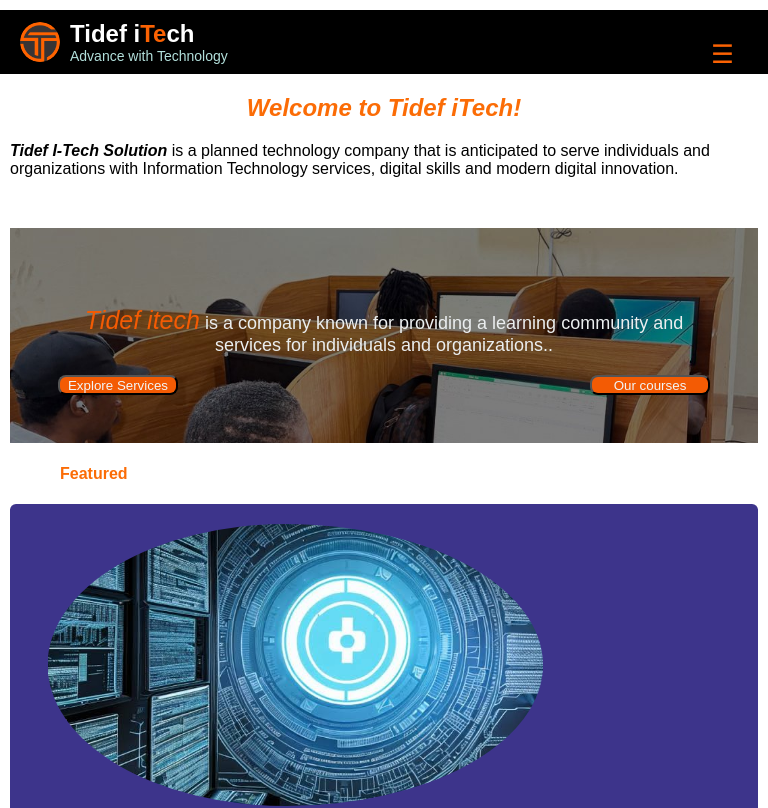
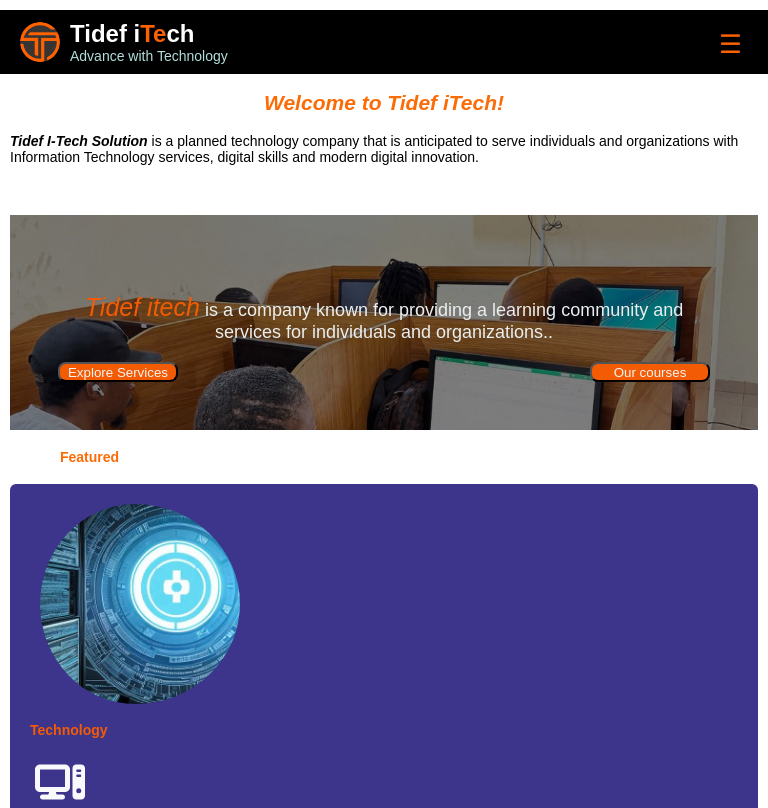
Before and after one commit to Wasem1209/Tidef-itech, a React (Vite) app in the folder frontend/: page / in a window 768 px wide. Shown: the top 808 px of the page. Built offline with nearby package versions, Linux system fonts and the light colour scheme.

Commit message:
small changes on css

```diff
--- a/frontend/src/components/Home.css
+++ b/frontend/src/components/Home.css
@@ -5,6 +5,10 @@
   overflow-x: hidden;
 }
 
+
+.home-con{
+  max-width: 100%;
+}
 .home-container {
  background-image: url(/images/modif.jpg);
   background-size: contain;
@@ -14,14 +18,7 @@
 
 
 
-@media (max-width: 768px) {
-  .home-container{
-    background-image: url(/images/modif.jpg);
-  background-size: 810px;
-  background-repeat: no-repeat;
-  background-position: center;
-  }
-}
+
   .hero-content {
     margin-top: 50px;
     color: rgb(235, 238, 239);
@@ -97,17 +94,7 @@
     object-fit: cover;
   }
 
-  @media (max-device-width: 768px) {
-    .circle-image {
-      width: 200px;
-      padding-left: 10px;
-      height: 200px;
-      border-radius: 50%;
-      overflow: hidden;
-      display: flex;
-      object-fit: cover;
-    }
-  }
+
 
   .tec {
     display: flex;
@@ -160,13 +147,6 @@
 
   }
 
-  @media (min-width: 768px) {
-    .known {
-      color: #000;
-      padding-top: 30px;
-    text-align: center;
-    }
-  }
 
   .trend {
     display: flex;
@@ -242,13 +222,7 @@
   margin-left: 30%;
  }
 
- @media (max-width: 768px) {
-  .features{
-    flex-direction: column;
-    align-items: center;
-    font-size: 1.6rem;
-  }
- }
+
 
  /* Support */
  .support {
@@ -327,24 +301,7 @@
   transition: transform 0.3s ease, box-shadow 0.3s ease;
 }
 
-@media (min-width: 768px) {
-  .boo {
-    display: flex;
-    width: 310px;
-    text-align: center;
-    border: solid #3d348b;
-    margin-top: 20px;
-    border-left-color:#009b1f ;
-    border-right-color: #f35b04;
-    font-size: 1.2rem;
-    margin-left: 253px;
-    border-radius: 5px;
-    background-color: #f9f8fd;
-    color: #000;
-    padding-left: 50px;
-    transition: transform 0.3s ease, box-shadow 0.3s ease;
-  }
-}
+
 
 .boo:hover {
  transform: translateY(15px);
--- a/frontend/src/components/Home.jsx
+++ b/frontend/src/components/Home.jsx
@@ -24,7 +24,7 @@
 import "./Home.css";
 const Home = () => {
   return (
-    <>
+    <div className="home-con">
     <section className="section-we>">
       <h1 className="h1"><em>Welcome to Tidef iTech!</em></h1>
       <p><strong><em>Tidef I-Tech Solution</em></strong> is a planned technology company that is anticipated to serve individuals and organizations with Information Technology services, digital skills and modern digital innovation.</p>
@@ -146,7 +146,7 @@
         <Link to="https://www.linkedin.com/in/tidef-itech-6877b1362/?trk=flagship3_open_to_hiring_creation_upsell&lipi=urn%3Ali%3Apage%3Ad_flagship3_profile_view_base%3B1eY4yYMAQ5eQiBHmDkUGQw%3D%3D"><button className=" boo">Reserve Space for Me</button></Link>
 
         </section>
-    </>
+    </div>
   );
 };
 
--- a/frontend/src/index.css
+++ b/frontend/src/index.css
@@ -15,6 +15,8 @@
     color: white;
     margin-left: -10px;
     margin-right: -10px;
+
+
   }
 
   .logo-section {
@@ -121,8 +123,8 @@
 
   .menu {
     position: absolute;
-    top: 30px;
-    right: -6px;
+    top: 20px;
+    right: 6px;
     margin-bottom: 10px;
   }
 
@@ -210,29 +212,93 @@
   gap: 10px;
 }
 
-@media screen and (min-width: 1200px) {
+.bod{
+  font-size: 10px;
+}
+@media screen and (max-width: 1024) {
   body {
-    font-size: 18px;
+    font-size: 16px;
+  }
+}
+@media screen and (max-width: 768px) {
+  body{
+    font-size: 14px;
+  }
+}
+@media screen and (max-width: 480px) {
+  body{
+    font-size: 12px;
+  }
+}
+.navbar {
+display: flex;
+justify-content: space-between;
+}
+
+@media screen and (max-width: 768px) {
+  .navbar{
+    flex-direction: column;
+  }
+  .home-container{
+    background-image: url(/images/modif.jpg);
+  background-size: 100vw;
+  background-repeat: no-repeat;
+  background-position: center;
+  }
+  .circle-image {
+    width: 200px;
+    padding-left: 10px;
+    height: 200px;
+    border-radius: 50%;
+    overflow: hidden;
+    display: flex;
+    object-fit: cover;
   }
 
-  .dropdown-content {
-    width: 250px;
+  .known {
+    color: #000;
+    padding-top: 30px;
+  text-align: center;
+  }
+
+  .features{
+    flex-direction: column;
+    align-items: center;
+    font-size: 1.6rem;
+  }
+
+  .boo {
+    display: flex;
+    width: 310px;
+    text-align: center;
+    border: solid #3d348b;
+    margin-top: 20px;
+    border-left-color:#009b1f ;
+    border-right-color: #f35b04;
+    font-size: 1.2rem;
+    margin-left: 253px;
+    border-radius: 5px;
+    background-color: #f9f8fd;
+    color: #000;
+    padding-left: 50px;
+    transition: transform 0.3s ease, box-shadow 0.3s ease;
+  }
+}
+.container {
+  display: grid;
+  grid-template-columns: 1fr;
+  gap: 20px;
+  margin-top: 30px;
+}
+
+@media screen and (max-width: 1000px) {
+  .container{
+    grid-template-columns: repeat(2, 1fr);
   }
 }
 
-@media screen and (min-width: 600px) {
-  nav {
-    flex-direction: row;
-    justify-content: space-between;
-    padding: 0 20px;
-  }
-
-  nav ul {
-    flex-direction: row;
-    gap: 20px;
-  }
-
-  .contact-box {
-    width: 80%;
+@media screen and (max-width: 768px) {
+  .container{
+    max-width: 100vw;
   }
 }
```
